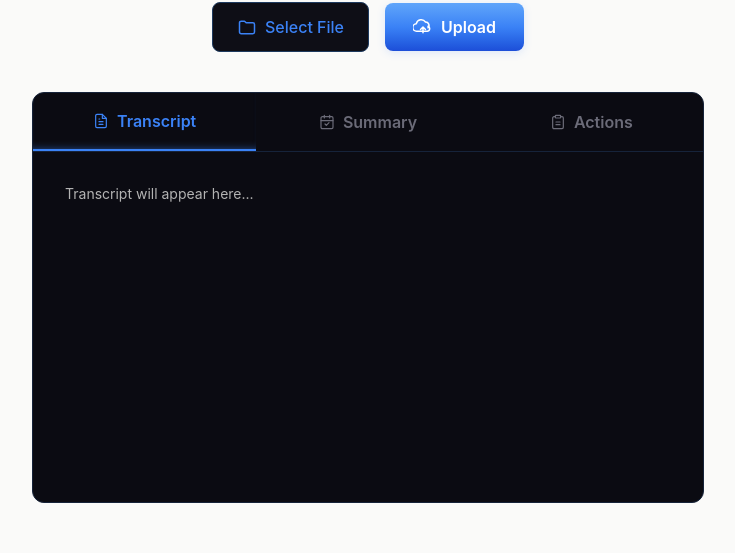
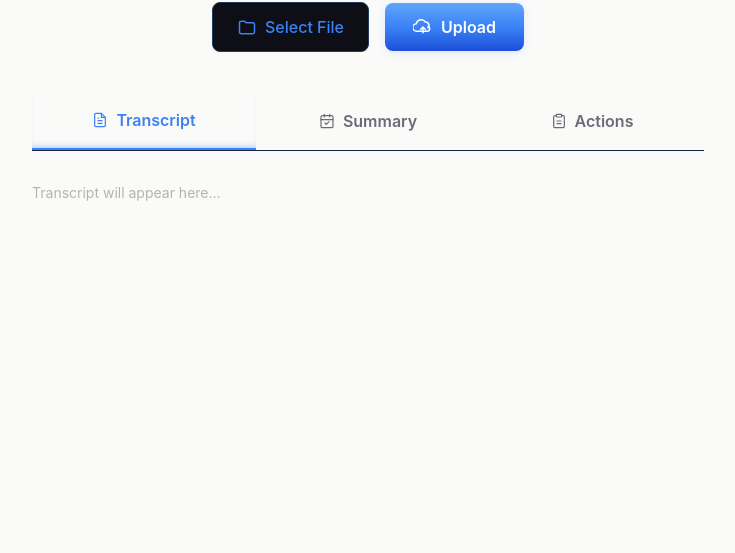
Before and after one commit to sumo90/meeting-summarizer-1, a React (Vite) app in the folder client/: page / in a window 1280 px wide. Shown: the part 320-873 px from the top of the page, without its empty margins (272-1007 px from the left). Built offline with nearby package versions, Linux system fonts and the light colour scheme.

Commit message:
Update ResultsSection.jsx

```diff
--- a/client/src/components/ResultsSection.jsx
+++ b/client/src/components/ResultsSection.jsx
@@ -11,14 +11,14 @@ function ResultsSection({
   result,
 }) {
   return (
-    <section className="mt-10 flex-1 overflow-hidden rounded-xl border border-[#16233a] bg-[#0b0b12]">
+    <section className="mt-10 flex-1">
       <Tabs
         activeTab={activeTab}
         setActiveTab={setActiveTab}
         loading={loading}
       />
 
-      <div className="relative min-h-87.5 p-6 md:p-8">
+      <div className="min-h-87.5 py-8">
         {activeTab === "transcript" && (
           <Transcript
             loading={loading}
```
